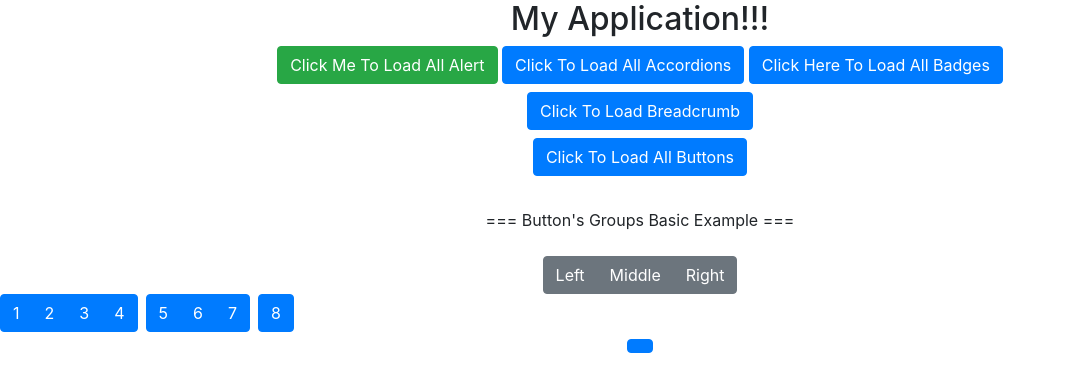
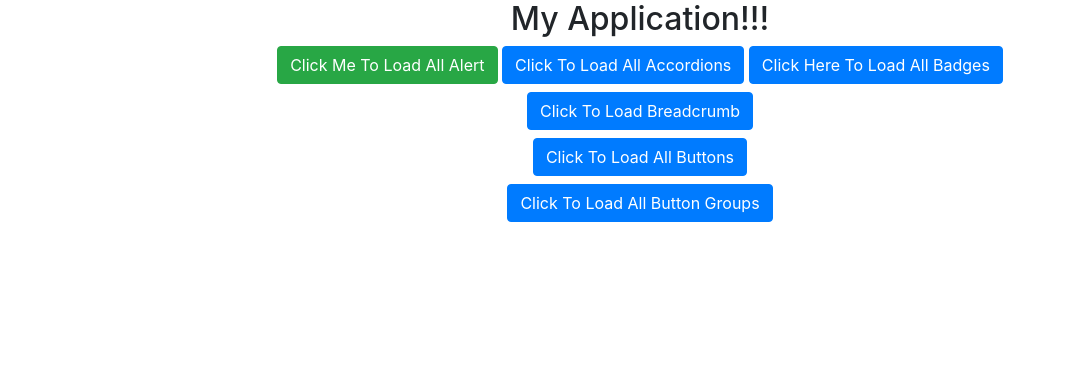
Before and after one commit to Khwajapasha/Boosrtrap-Practice, a React (Create React App) app: page / in a window 1280 px wide. Shown: the top 392 px of the page, without its empty margins (0-1066 px from the left). Built offline with nearby package versions, Linux system fonts and the light colour scheme.

Commit message:
Implemented Button tool bar

```diff
--- a/src/Component/MainBodySection/ButtonsGroupsComponent/AllGroupsButton.jsx
+++ b/src/Component/MainBodySection/ButtonsGroupsComponent/AllGroupsButton.jsx
@@ -1,18 +1,21 @@
-import React from 'react';
-import {Button} from "react-bootstrap"
+import React from "react";
+import { useState } from "react";
+import { Button } from "react-bootstrap";
 import { ButtonGroupsBasicExample } from "./ButtonGroupsBasicExample";
-import {ButtonToolbarExample} from "./ButtonToolbarExample"
+import { ButtonToolbarExample } from "./ButtonToolbarExample";
 export const AllGroupsButton = () => {
-    return (
-      <React.Fragment>
+  const [show, setShow] = useState(false);
+  return (
+    <React.Fragment>
+      {show && (
         <div>
           <ButtonGroupsBasicExample />
           <ButtonToolbarExample />
         </div>
-        <div>
-            <Button></Button>
-        </div>
-      </React.Fragment>
-    );
-
+      )}
+      <div className="mt-2">
+        <Button onClick={() => setShow(!show)}>Click To Load All Button Groups </Button>
+      </div>
+    </React.Fragment>
+  );
 };
--- a/src/Component/MainBodySection/ButtonsGroupsComponent/ButtonToolbarExample.jsx
+++ b/src/Component/MainBodySection/ButtonsGroupsComponent/ButtonToolbarExample.jsx
@@ -2,19 +2,28 @@ import React from "react";
 import { ButtonToolbar, ButtonGroup, Button } from "react-bootstrap";
 export const ButtonToolbarExample = () => {
   return (
-    <div>
-      <ButtonToolbar aria-label="Toolbar with button groups">
-        <ButtonGroup className="mr-2" aria-label="First group">
+    <React.Fragment>
+      <div className="mt-2">
+        <br />
+        <span style={{float:"left"}}>
+          === Combine sets of ButtonGroups into a ButtonToolbar for more complex
+          components. ===
+        </span>
+        <br />
+        <br />
+        <ButtonToolbar>
+          <ButtonGroup className="mr-2">
             <Button>1</Button> <Button>2</Button> <Button>3</Button>{" "}
             <Button>4</Button>
           </ButtonGroup>
-        <ButtonGroup className="mr-2" aria-label="Second group">
+          <ButtonGroup className="mr-2">
             <Button>5</Button> <Button>6</Button> <Button>7</Button>
           </ButtonGroup>
-        <ButtonGroup aria-label="Third group">
+          <ButtonGroup>
             <Button>8</Button>
           </ButtonGroup>
         </ButtonToolbar>
       </div>
+    </React.Fragment>
   );
 };
```
Lines whose indentation alone changed are shown as unchanged.
